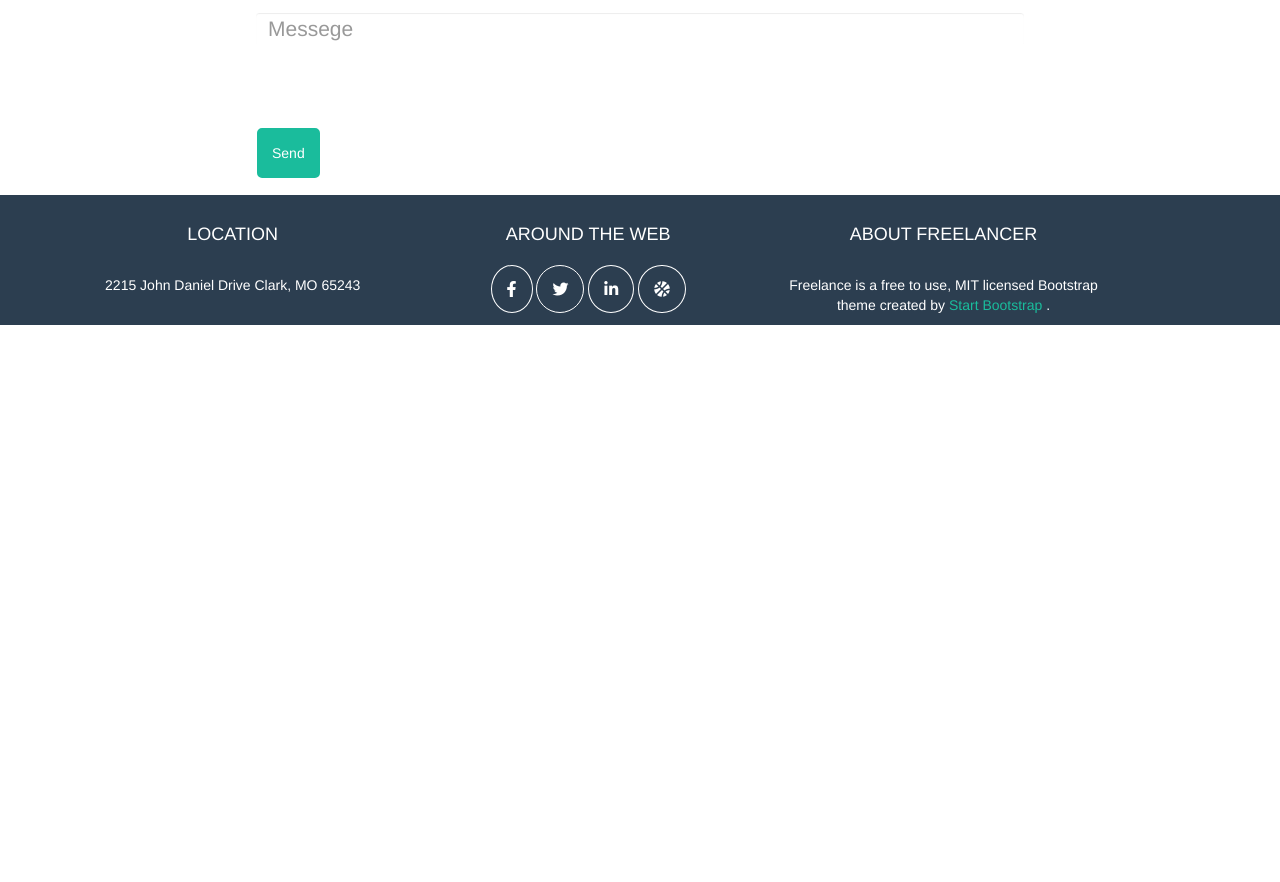
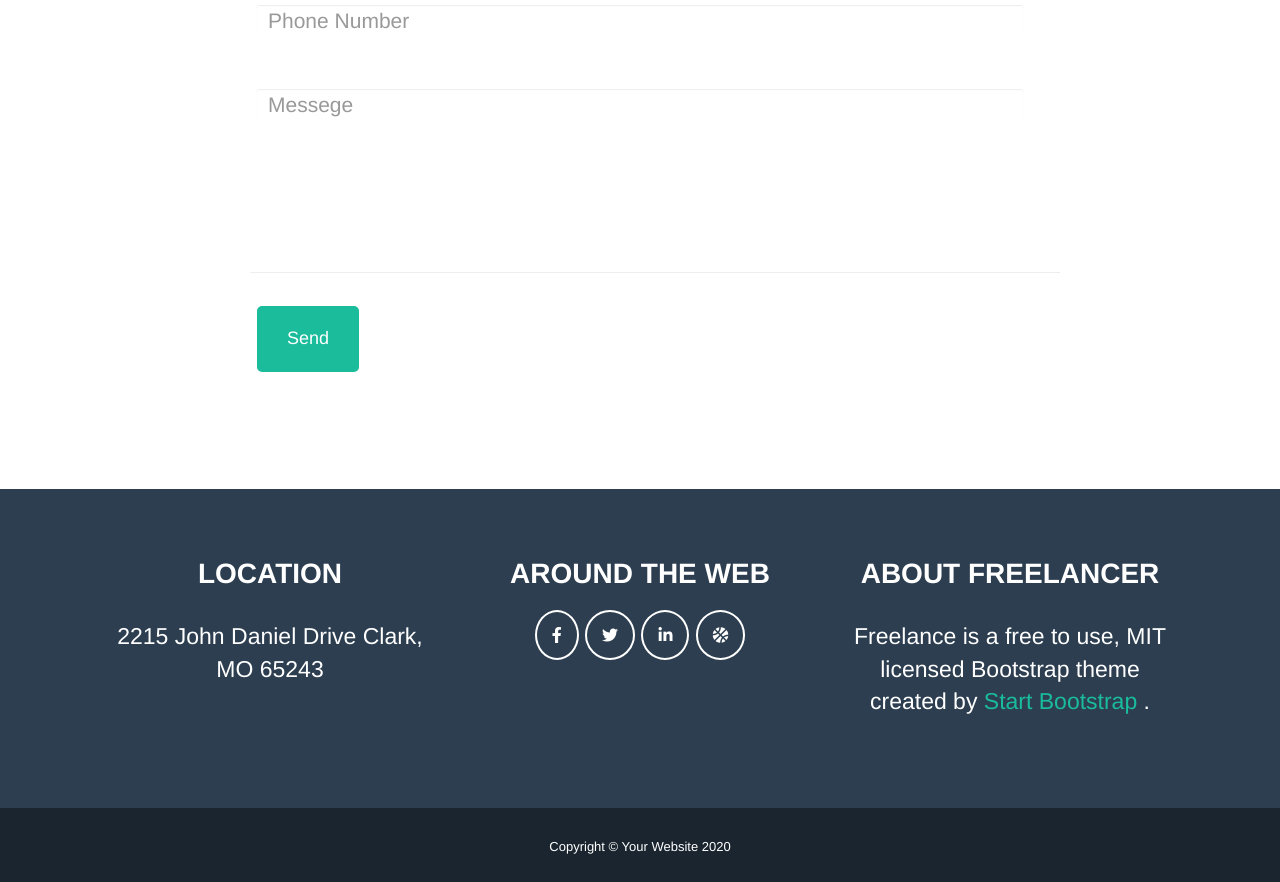
Before and after one commit to MGF2/html-css-bootstrap-freelancer, a plain HTML site: page index.html in a window 1280 px wide. Shown: the part 2152-3034 px from the top of the page. Before the commit the page ends 2477 px from the top, so only its background shows below. Drawn offline with nearby package versions, Linux system fonts and the light colour scheme.

Commit message:
footer fixed

```diff
--- a/css/style.css
+++ b/css/style.css
@@ -18,6 +18,10 @@
 
 .bgsecblue {
   background-color: #2c3e50;
+}
+
+.bgsectblue {
+  background-color: #1a252f;
 }
 
 ul li {
@@ -169,11 +173,25 @@ section button i{
 }
 
 section .row button {
-  padding: 15px;
   color: white;
   background-color: #1abc9c;
   border: 2px solid white;
   border-radius: 7px;
+  font-size: 18px;
+  margin-bottom: 100px;
+}
+
+section .row .form-group button {
+  padding-left: 30px;
+  padding-right: 30px;
+  padding-top: 20px;
+  padding-bottom: 20px;
+  color: white;
+  background-color: #1abc9c;
+  border: 2px solid white;
+  border-radius: 7px;
+  font-size: 18px;
+  margin-bottom: 100px;
 }
 
 .msform {
@@ -186,6 +204,8 @@ footer h4 {
   text-transform: uppercase;
   color: white;
   margin-top: 30px;
+  font-size: 28px;
+  font-weight: bold;
 }
 
 footer p {
@@ -200,7 +220,7 @@ footer a {
 footer i {
   color: white;
   padding: 15px;
-  border: 1px solid white;
+  border: 2px solid white;
   border-radius: 70%;
   font-size: 16px;
   margin-top: 10px;
@@ -209,3 +229,20 @@ footer i {
 footer .row {
   float: left;
 }
+
+.msftm {
+  margin-bottom: 80px;
+  margin-top: 40px;
+  margin-left: 0;
+  font-size: 23px;
+}
+
+.msftm2 {
+  margin-bottom: 15px;
+  font-size: 13px;
+}
+
+hr {
+  margin-top: 100px;
+  margin-bottom: 0;
+}
--- a/index.html
+++ b/index.html
@@ -179,6 +179,7 @@
                    <input type="messege" class="form-control msform" id="inputMessege" placeholder="Messege">
                  </div>
              </div>
+             <hr class="col-xs-10 col-xs-offset-2 col-sm-8">
              <div class="form-group">
                <div class="col-xs-offset-1 col-sm-offset-2 col-sm-10">
                  <button type="send" class="btn btn-default">Send</button>
@@ -189,24 +190,31 @@
       </div>
     </section>
   </main>
-  <footer class="container-fluid bgsecblue">
-    <div class="container">
-      <div class="row text-center">
-        <div class="col-xs-6 col-xs-offset-3 col-md-4 col-md-offset-0">
+  <footer>
+    <div class="container-fluid bgsecblue">
+     <div class="container">
+      <div class="row text-center msftm col-xs-12">
+        <div class="col-xs-6 col-xs-offset-3 col-md-4 col-md-offset-0 col-lg-4">
           <h4>location</h4>
           <p>2215 John Daniel Drive Clark, MO 65243</p>
         </div>
-        <div class="col-xs-6 col-xs-offset-3 col-md-4 col-md-offset-0">
+        <div class="col-xs-6 col-xs-offset-3 col-md-4 col-md-offset-0 col-lg-4">
           <h4>around the web</h4>
           <i class="fab fa-facebook-f"></i>
           <i class="fab fa-twitter"></i>
           <i class="fab fa-linkedin-in"></i>
           <i class="fas fa-basketball-ball"></i>
         </div>
-        <div class="col-xs-6 col-xs-offset-3 col-md-4 col-md-offset-0">
+        <div class="col-xs-6 col-xs-offset-3 col-md-4 col-md-offset-0 col-lg-4">
           <h4>about freelancer</h4>
           <p>Freelance is a free to use, MIT licensed Bootstrap theme created by <a href="#">Start Bootstrap</a> .</p>
         </div>
+      </div>
+     </div>
+    </div>
+    <div class="container-fluid bgsectblue">
+      <div class="container text-center msftm2">
+        <p>Copyright © Your Website 2020</p>
       </div>
     </div>
   </footer>
```
